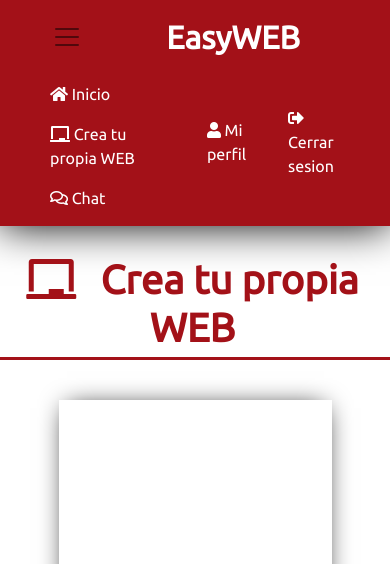
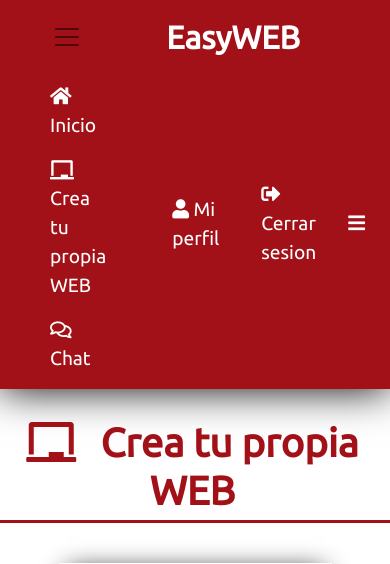
Before and after one commit to villoldin/easyWEB, a PHP site: page /PHP/crearWEB.php in a window 390 px wide, after a click that opens the changed part. Shown: the top 564 px of the page. Run offline with PHP 8.4, Linux system fonts and the light colour scheme; the visitor is signed in with stand-in values (Sample User, id 1); some libraries are stand-ins or nearby versions.

Commit message:
[CTW]: Ajuste diseño menu vista móvil

```diff
--- a/JavaScript/crearWEB.js
+++ b/JavaScript/crearWEB.js
@@ -29,8 +29,8 @@ $(btnMostrar).click(function (e) {
     $(menuCreacion).removeClass('col-md-12');
     $(menuLateral).addClass('col-md-2');
     $(menuCreacion).addClass('col-md-10');
-    $(btnMostrar).css('display', 'none');
-    $(btnQuitar).css('display', 'block');
+    $("#mostrarM").css('display', 'none');
+    $("#quitarM").css('display', 'block');
     $(menuLateralContenido).css('display', 'block');
 });
 
@@ -39,9 +39,9 @@ $(btnQuitar).click(function (e) {
     $(menuCreacion).removeClass('col-md-10');
     $(menuLateral).addClass('col-md-0');
     $(menuCreacion).addClass('col-md-12');
-    $(btnQuitar).css('display', 'none');
+    $("#quitarM").css('display', 'none');
     $(menuLateralContenido).css('display', 'none');
-    $(btnMostrar).css('display', 'block');
+    $("#mostrarM").css('display', 'block');
 });
 
 
--- a/PHP/chat.php
+++ b/PHP/chat.php
@@ -44,7 +44,7 @@
                         <a class="nav-link" href="../index.php"><i class="fas fa-home"></i> Inicio<span
                                 class="sr-only">(current)</span></a>
                     </li>
-                    <li class="nav-item">
+                    <li class="nav-item d-md-none d-lg-block">
                         <a class="nav-link" href="crearWEB.php"><i class="fas fa-chalkboard"></i> Crea tu propia WEB</a>
                     </li>
                     <li class="nav-item">
--- a/PHP/crearWEB.php
+++ b/PHP/crearWEB.php
@@ -40,7 +40,7 @@
                     <li class="nav-item active">
                         <a class="nav-link" href="../index.php"><i class="fas fa-home"></i> Inicio<span class="sr-only">(current)</span></a>
                     </li>
-                    <li class="nav-item">
+                    <li class="nav-item d-md-none d-lg-block">
                         <a class="nav-link" href="crearWEB.php"><i class="fas fa-chalkboard"></i> Crea tu propia WEB</a>
                     </li>
                     <li class="nav-item">
@@ -48,8 +48,10 @@
                     </li>
                 </ul>
                 <ul id="logIn">
-                    <li class="log"><a class="nav-link" href="#"><i class="fas fa-user"></i> Mi perfil</a></li>
+                    <li class="log"><a class="nav-link" href="miPerfil.php"><i class="fas fa-user"></i> Mi perfil</a></li>
                     <li class="log"><a class="nav-link" href="Clases/LogIn/cerrarSesion.php"><i class="fas fa-sign-out-alt"></i> Cerrar sesion</a></li>
+                    <li id="mostrarM"><button id="mostrarMenu"><i class="fas fa-bars"></i></button></li>
+                    <li id="quitarM"><button id="quitarMenu"><i class="fas fa-bars"></i></button></li>
                 </ul>
             </div>
         </nav>
--- a/PHP/iniciarSesion.php
+++ b/PHP/iniciarSesion.php
@@ -38,7 +38,7 @@
                     <li class="nav-item active">
                         <a class="nav-link" href="../index.php"><i class="fas fa-home"></i> Inicio<span class="sr-only">(current)</span></a>
                     </li>
-                    <li class="nav-item">
+                    <li class="nav-item d-md-none d-lg-block">
                         <a class="nav-link" href="crearWEB.php"><i class="fas fa-chalkboard"></i> Crea tu propia WEB</a>
                     </li>
                     <li class="nav-item">
--- a/PHP/miPerfil.php
+++ b/PHP/miPerfil.php
@@ -22,6 +22,7 @@
     <link rel="stylesheet" href="../StyleSheets/CSS_Compiled/styleRegistar.css">
     <link href="https://fonts.googleapis.com/css?family=Ubuntu" rel="stylesheet">
     <script src="../Frameworks/JQuery.js"></script>
+
 </head>
 
 <body>
@@ -37,7 +38,7 @@
                     <li class="nav-item active">
                         <a class="nav-link" href="../index.php"><i class="fas fa-home"></i> Inicio<span class="sr-only">(current)</span></a>
                     </li>
-                    <li class="nav-item">
+                    <li class="nav-item d-md-none d-lg-block">
                         <a class="nav-link" href="crearWEB.php"><i class="fas fa-chalkboard"></i> Crea tu propia WEB</a>
                     </li>
                     <li class="nav-item">
@@ -50,6 +51,7 @@
                 </ul>
             </div>
         </nav>
+        <script src="../JavaScript/menuDesplegable.js"></script>
     </div>
 
     <div class="container cuerpo">
@@ -102,8 +104,6 @@
             </div>
         </div>
     </div>
-
-    <script src="../JavaScript/menuDesplegable.js"></script>
 </body>
 
 </html>
--- a/PHP/registrar.php
+++ b/PHP/registrar.php
@@ -30,12 +30,11 @@
                 <span class="navbar-toggler-icon"></span> </button>
                 <a class="navbar-brand" href="../index.php">EasyWEB</a>
             <div class="collapse navbar-collapse" id="navbarTogglerDemo01">
-                <a class="navbar-brand" href="../index.php">EasyWEB</a>
                 <ul class="navbar-nav mr-auto mt-2 mt-lg-0">
                     <li class="nav-item active">
                         <a class="nav-link" href="../index.php"><i class="fas fa-home"></i> Inicio<span class="sr-only">(current)</span></a>
                     </li>
-                    <li class="nav-item">
+                    <li class="nav-item d-md-none d-lg-block">
                         <a class="nav-link" href="crearWEB.php"><i class="fas fa-chalkboard"></i> Crea tu propia WEB</a>
                     </li>
                     <li class="nav-item">
--- a/StyleSheets/CSS_Compiled/styleMenuHeader.css
+++ b/StyleSheets/CSS_Compiled/styleMenuHeader.css
@@ -1 +1 @@
-body{font-family:"Ubuntu",sans-serif}.header{margin:0;padding:0;margin-bottom:20px}.navbar{width:100%;background:#A31118 !important;box-shadow:0px 0px 40px 0px black;margin-bottom:30px;padding-left:40px;padding-right:40px;height:60px}.navbar .navbar-toggler{border:0}.navbar .navbar-toggler:hover{transform:scale(1.1)}.navbar .navbar-brand{font-size:200%;font-weight:bolder;margin-right:50px}.navbar .navbar-brand:hover{transform:scale(1.2)}.navbar .navbar-brand>img:hover{transform:scale(1.2)}.navbar a{color:white !important;font-size:120%}.navbar #logIn{margin:0;display:flex;flex-direction:row;list-style:none;height:100%;align-items:center}.navbar #foroLog{margin:0;display:flex;flex-direction:row;list-style:none;height:100%;align-items:center}.navbar #foroNoLog{margin:0;display:flex;flex-direction:row;list-style:none;height:100%;align-items:center;display:none}.navbar #logIn>li>a.nav-link{color:black}.navbar li{margin-left:10px}.navbar li:hover{transform:scale(1.1)}@media (min-width: 700px){.navbar{height:fit-content}.collapse{display:none}#logIn{margin:0;display:flex;flex-direction:column;list-style:none;height:100%;align-items:center}}@media (max-width: 1075px){.navbar a{font-size:100%}.navbar .navbar-brand{font-size:200%}}
+body{font-family:"Ubuntu",sans-serif}.header{margin:0;padding:0;margin-bottom:20px}.navbar{width:100%;background:#A31118 !important;box-shadow:0px 0px 40px 0px black;margin-bottom:30px;padding-left:40px;padding-right:40px}.navbar .navbar-toggler{border:0}.navbar .navbar-toggler:hover{transform:scale(1.1)}.navbar .navbar-brand{font-size:200%;font-weight:bolder;margin-right:50px}.navbar .navbar-brand:hover{transform:scale(1.2)}.navbar .navbar-brand>img:hover{transform:scale(1.2)}.navbar a{color:white !important;font-size:120%}.navbar #logIn{margin:0;display:flex;flex-direction:row;list-style:none;height:100%;align-items:center}.navbar #logIn #quitarM{display:none}.navbar #logIn button{background:#A31118;color:white;border:0;font-size:120%}.navbar #foroLog{margin:0;display:flex;flex-direction:row;list-style:none;height:100%;align-items:center}.navbar #foroNoLog{margin:0;display:flex;flex-direction:row;list-style:none;height:100%;align-items:center;display:none}.navbar #logIn>li>a.nav-link{color:black}.navbar li{margin-left:10px}.navbar li:hover{transform:scale(1.1)}@media (min-width: 800px){.navbar{height:fit-content}.collapse{display:none}#logIn{margin:0;display:flex;list-style:none;height:100%;align-items:center}.navbar-nav{flex-direction:row}.navbar-nav li{margin-right:10px}}
--- a/StyleSheets/SCSS/styleCrearWEB.scss
+++ b/StyleSheets/SCSS/styleCrearWEB.scss
@@ -11,10 +11,6 @@ html {
 
 header {
     width: 100vw;
-}
-
-#quitarMenu {
-    display: none;
 }
 
 .desplegarMenu {
--- a/StyleSheets/SCSS/styleMenuHeader.scss
+++ b/StyleSheets/SCSS/styleMenuHeader.scss
@@ -17,7 +17,6 @@ body {
     margin-bottom: 30px;
     padding-left: 40px;
     padding-right: 40px;
-    height: 60px;
 
     .navbar-toggler {
         border: 0;
@@ -53,6 +52,18 @@ body {
         list-style: none;
         height: 100%;
         align-items: center;
+
+        #quitarM {
+            display: none;
+        }
+
+        button {
+            background: $colorPrincipal;
+            color: white;
+            border: 0;
+            font-size: 120%;
+        }
+
     }
 
     #foroLog {
@@ -89,19 +100,7 @@ body {
 
 }
 
-/*@media (min-width: 700px) {
-
-    .navbar-expand-lg .navbar-collapse {
-
-        display: -ms-flexbox !important;
-        display: flex !important;
-        -ms-flex-preferred-size: auto;
-        flex-basis: auto;
-    }
-
-}*/
-
-@media (min-width: 700px) {
+@media (min-width: 800px) {
 
     .navbar {
         height: fit-content;
@@ -114,24 +113,17 @@ body {
     #logIn {
         margin: 0;
         display: flex;
-        flex-direction: column;
         list-style: none;
         height: 100%;
         align-items: center;
     }
 
+    .navbar-nav {
+        flex-direction: row;
+
+        li {
+            margin-right: 10px;
+        }
+    }
+
 }
-
-@media (max-width: 1075px) {
-    .navbar {
-
-        a {
-            font-size: 100%
-        }
-
-        .navbar-brand {
-            font-size: 200%;
-        }
-
-    }
-}
--- a/index.php
+++ b/index.php
@@ -39,7 +39,7 @@
                     <li class="nav-item active">
                         <a class="nav-link" href="index.php"><i class="fas fa-home"></i> Inicio<span class="sr-only">(current)</span></a>
                     </li>
-                    <li class="nav-item">
+                    <li class="nav-item d-md-none d-lg-block">
                         <a class="nav-link" href="PHP/crearWEB.php"><i class="fas fa-chalkboard"></i> Crea tu propia WEB</a>
                     </li>
                     <li class="nav-item">
--- a/inicioLog.php
+++ b/inicioLog.php
@@ -39,7 +39,7 @@
                     <li class="nav-item active">
                         <a class="nav-link" href="index.php"><i class="fas fa-home"></i> Inicio<span class="sr-only">(current)</span></a>
                     </li>
-                    <li class="nav-item">
+                    <li class="nav-item d-md-none d-lg-block">
                         <a class="nav-link" href="PHP/crearWEB.php"><i class="fas fa-chalkboard"></i> Crea tu propia WEB</a></li>
                     <li class="nav-item">
                             <a class="nav-link" href="PHP/chat.php"><i class="far fa-comments"></i> Chat</a>
```
Also changed, not shown: StyleSheets/CSS_Compiled/styleForo.css (+1 -1 lines), StyleSheets/CSS_Compiled/styleHome.css (+1 -1 lines), StyleSheets/CSS_Compiled/styleHomeLog.css (+1 -1 lines), StyleSheets/CSS_Compiled/styleIniciarSesion.css (+1 -1 lines), StyleSheets/CSS_Compiled/styleRegistar.css (+1 -1 lines), StyleSheets/CSS_Compiled/styleCrearWEB.css.
